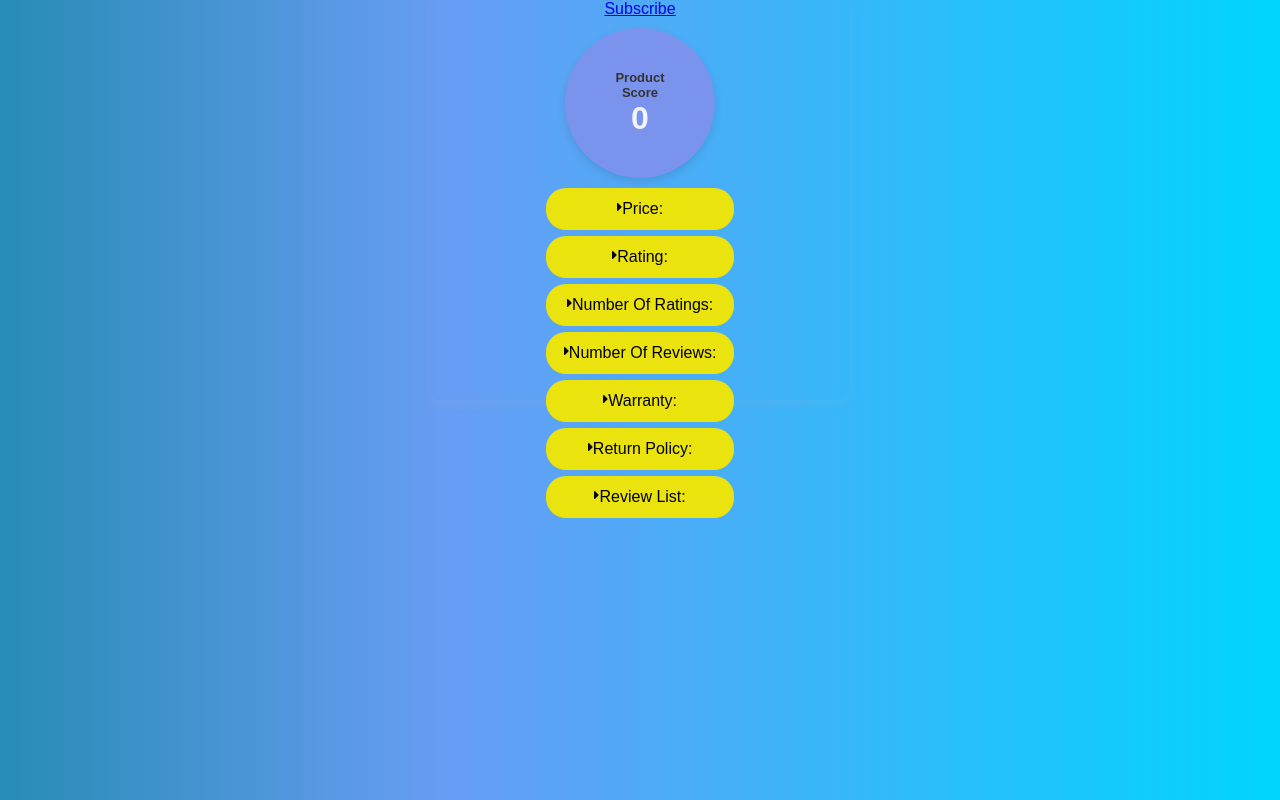
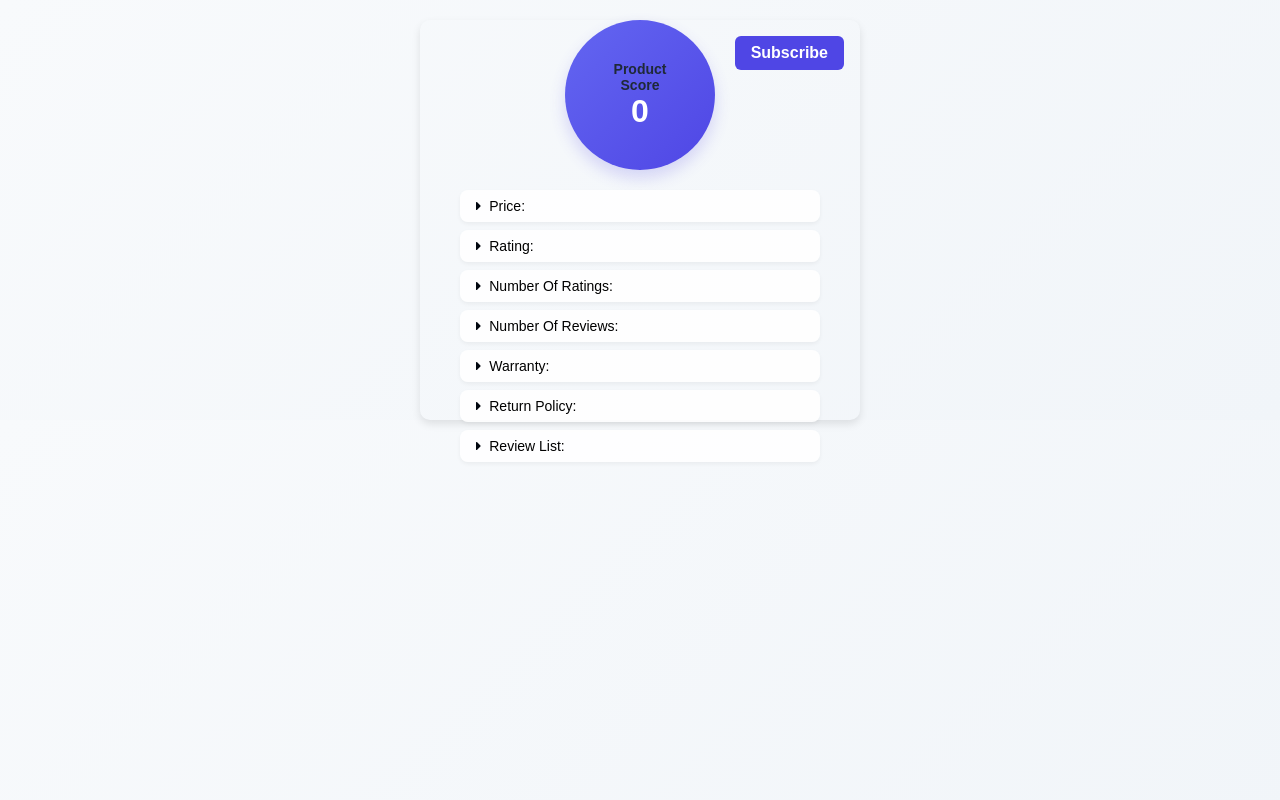
Before and after one commit to psr-codes/hack-extension, a website with bundled scripts: page popup.html in a window 1280 px wide. Built offline with nearby package versions, Linux system fonts and the light colour scheme; no server answers.

Commit message:
Update styling

```diff
--- a/style.css
+++ b/style.css
@@ -3,54 +3,55 @@ body {
   font-optical-sizing: auto;
   font-weight: 400;
   font-style: normal;
-  font-variation-settings: "wdth" 82.7, "YTLC" 500;
   text-align: center;
   background-color: transparent;
   width: 400px;
   height: 400px;
   margin: 0 auto;
   border-radius: 10px;
-  box-shadow: 0 4px 8px rgba(207, 192, 192, 0.1);
-  padding-left: 10px;
-  padding-right:10px;
+  box-shadow: 0 4px 8px rgba(0, 0, 0, 0.1);
+  padding: 0 20px;
 }
 
 .card1 {
   width: 150px;
   height: 150px;
-  margin: 10px auto;
-  background-color: #7a94ed;
-  box-shadow: 0 4px 8px rgba(0, 0, 0, 0.1);
+  margin: 20px auto;
+  background: linear-gradient(135deg, #6366f1 0%, #4f46e5 100%);
+  box-shadow: 0 8px 16px rgba(79, 70, 229, 0.2);
   border-radius: 50%;
   display: flex;
-  flex-direction: column;
   justify-content: center;
   align-items: center;
+  transition: transform 0.3s ease;
+}
+
+.card1:hover {
+  transform: scale(1.05);
 }
 
 .details {
   text-align: left;
   padding: 0 20px;
   height: 200px;
+  display: flex;
+  flex-direction: column;
+  gap: 8px;
 }
 
 h4 {
-  color: #333;
-  font-size: 13px;
+  color: #1f2937;
+  font-size: 14px;
   margin: 0;
+  font-weight: 600;
 }
 
 h2 {
-  color: #f2f4f7;
+  color: #ffffff;
   font-size: 32px;
   margin: 0;
+  font-weight: 700;
 }
-
-.details li {
-  margin-bottom: 8px;
-  list-style: none;
-}
-
 
 .progress-container {
   position: relative;
@@ -66,19 +67,15 @@ h2 {
   stroke-dasharray: 314;
   stroke-dashoffset: 314;
   transition: stroke-dashoffset 0.3s ease-in-out;
+  stroke: #10b981;
 }
 
-.progress-ring-circle {
-  stroke: lightgreen; /* Default color */
-}
-
-/* Change the color based on score */
 .progress-ring-circle.less-than-70 {
-  stroke: orange;
+  stroke: #f59e0b;
 }
 
 .progress-ring-circle.less-than-50 {
-  stroke: red;
+  stroke: #ef4444;
 }
 
 .text-container {
@@ -88,28 +85,54 @@ h2 {
   transform: translate(-50%, -50%);
 }
 
-.details .f1  {
-  font-size: 16px;
-  font-weight: 400;
-
+.details .f1 {
+  font-size: 14px;
+  font-weight: 500;
+  display: flex;
+  align-items: center;
+  gap: 8px;
+  padding: 8px 16px;
+  background: rgba(255, 255, 255, 0.9);
+  border-radius: 8px;
+  box-shadow: 0 2px 4px rgba(0, 0, 0, 0.05);
+  transition: transform 0.2s ease, box-shadow 0.2s ease;
 }
 
-.details  .f1{
-  display: flex;
-  flex-direction:row;
-  justify-content:center;
-  align-items: center;
-  margin: auto;
-  max-width: 52%;
-  height: 42px;
-  margin-bottom: 6px;
-  background-color: rgb(235, 227, 14);
-  border-bottom-left-radius: 20px;
-  border-top-left-radius: 20px;
-  border-top-right-radius: 20px;
-  border-bottom-right-radius:20px ;
+.details .f1:hover {
+  transform: translateX(4px);
+  box-shadow: 0 4px 8px rgba(0, 0, 0, 0.1);
 }
 
+.svg-icon {
+  display: flex;
+  align-items: center;
+  color: #4f46e5;
+}
+
+.overlay {
+  background: linear-gradient(135deg, #f8fafc 0%, #f1f5f9 100%);
+  background-size: cover;
+  background-position: center;
+  min-height: 100%;
+  position: relative;
+}
+
+#subscribeLink {
+  position: absolute;
+  top: 16px;
+  right: 16px;
+  padding: 8px 16px;
+  background: #4f46e5;
+  color: white;
+  text-decoration: none;
+  border-radius: 6px;
+  font-weight: 600;
+  transition: background-color 0.2s ease;
+}
+
+#subscribeLink:hover {
+  background: #4338ca;
+}
 
 img{
   position:absolute;
@@ -117,15 +140,6 @@ img{
   left: 0;
   width: 400px;
   z-index: -999;
-}
-
-
-.overlay {
-  background: linear-gradient(90deg, rgb(40, 140, 180) 0%, rgb(104, 157, 244) 35%, rgba(0,212,255,1) 100%);
-  background-size: cover;
-  background-position: center;
-  height: full;
-  position: relative;
 }
 
 .random{
```
